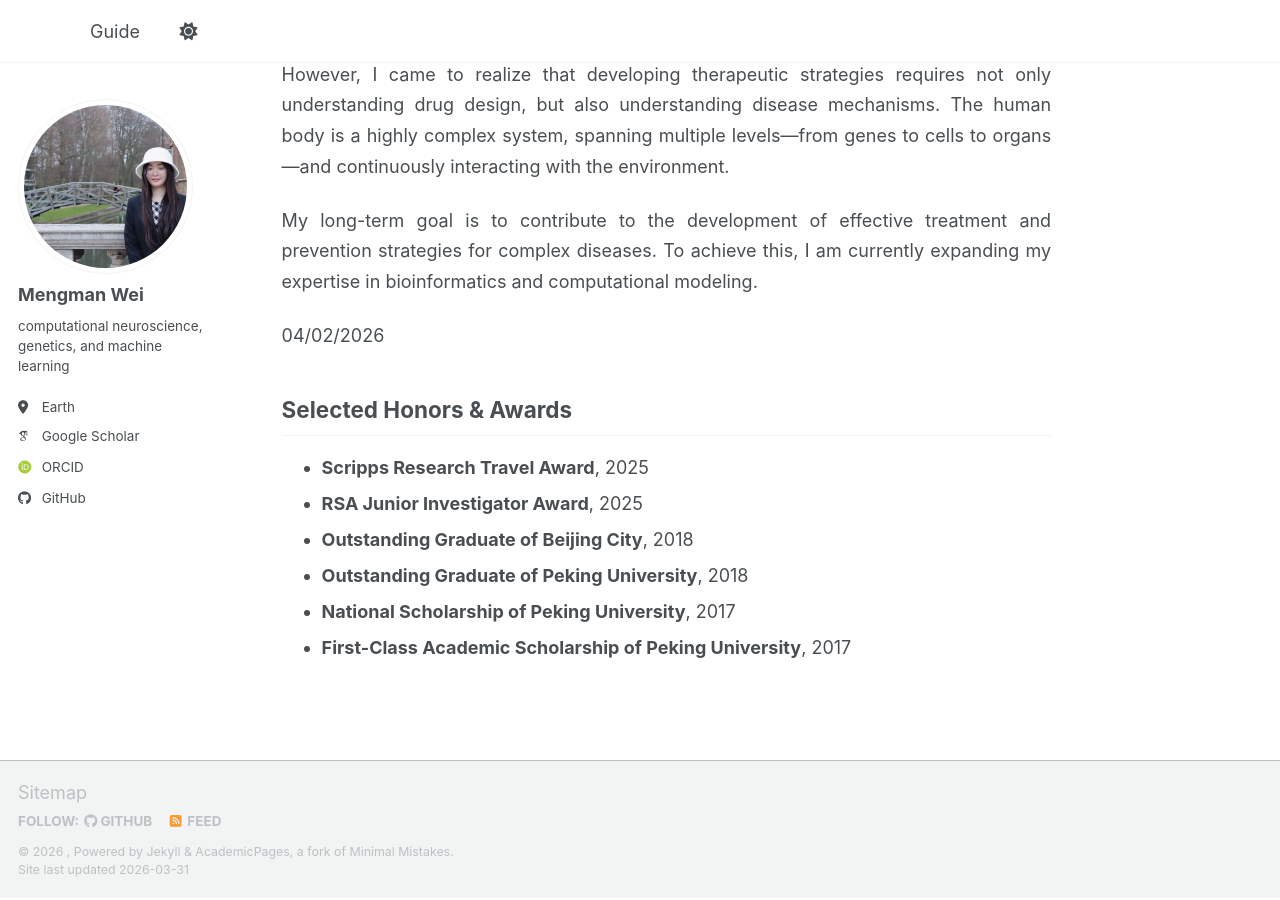
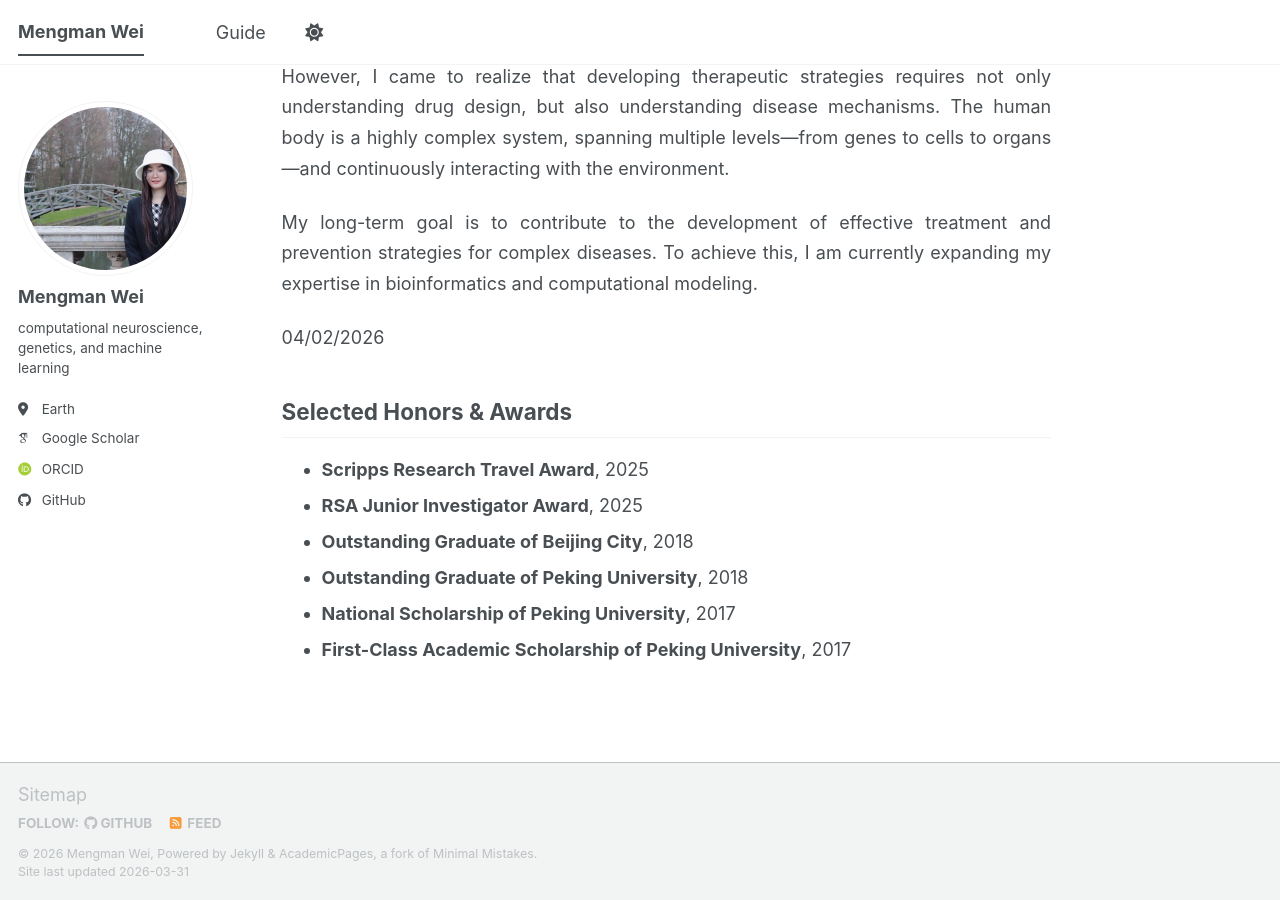
Before and after one commit to mw742/mw742.github.io, a Jekyll site: the page built from _pages/about.md, in a window 1280 px wide and 900 px high, scrolled down 1638 px. Built offline with Jekyll 4.4.1, drawn with Linux system fonts in a browser that asks for light colours; some web fonts are replaced; a script bundle is joined from its source files by our own code; library files that are not in the unit come from our copies; some of the changed lines change nothing that is shown.

Commit message:
Update _config.yml

```diff
--- a/_config.yml
+++ b/_config.yml
@@ -9,10 +9,10 @@
 # Basic Site Settings
 locale                   : "en-US"
 site_theme               : "default" # The available themes options are "default", "air", "sunrise", "mint", "dirt" and "contrast"
-title                    : ""
+title                    : "Mengman Wei"
 title_separator          : "-"
-name                     : &name ""
-description              : &description "Mengman Wei's academic portfolio"   # Update this with a general description of your site, this is the default if not overridden by a page
+name                     : #&name ""
+description              : #&description ""   # Update this with a general description of your site, this is the default if not overridden by a page
 url                      : https://mw742.github.io # The base hostname & protocol for your site e.g. "https://[your GitHub username].github.io",
                                                            # or if you already have some other page hosted on Github then use "https://[your GitHub username].github.io/[Your Repo Name]"
 baseurl                  : "" # the subpath of your site, e.g. "/blog"
```
